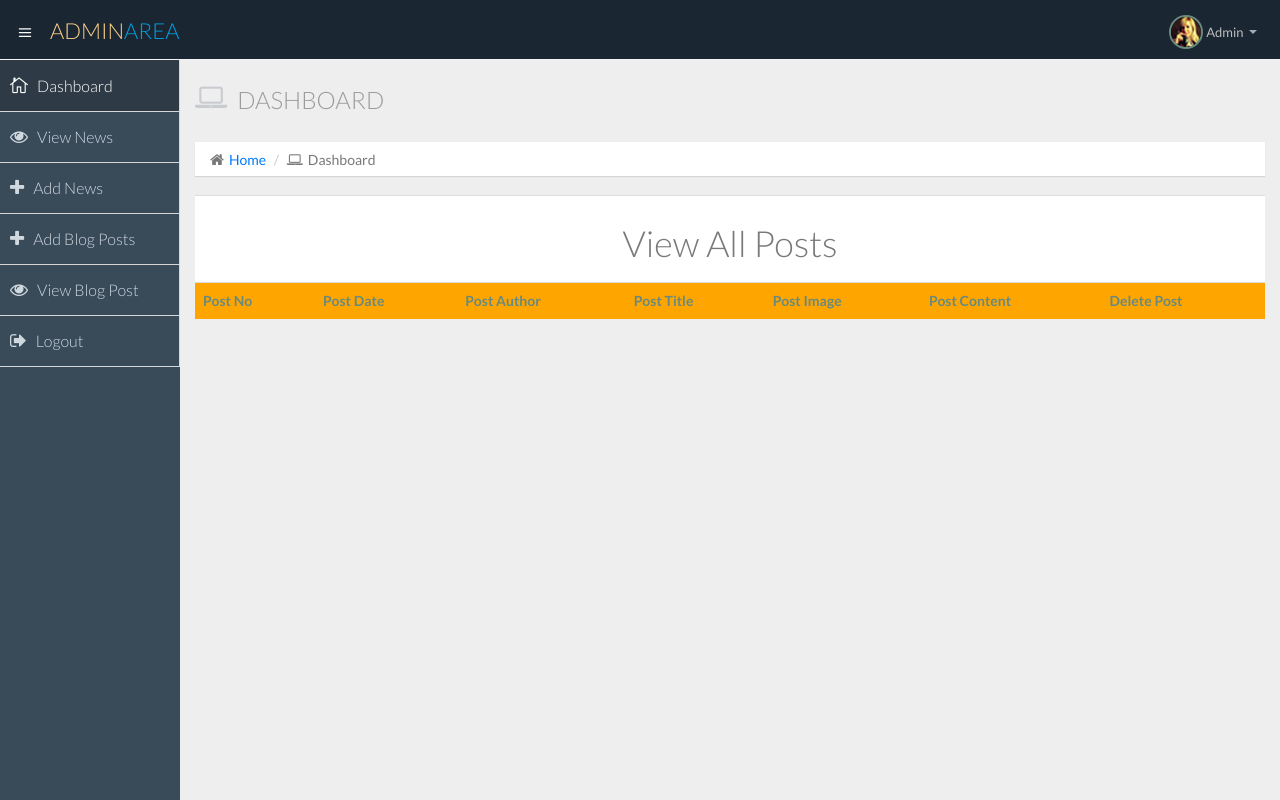
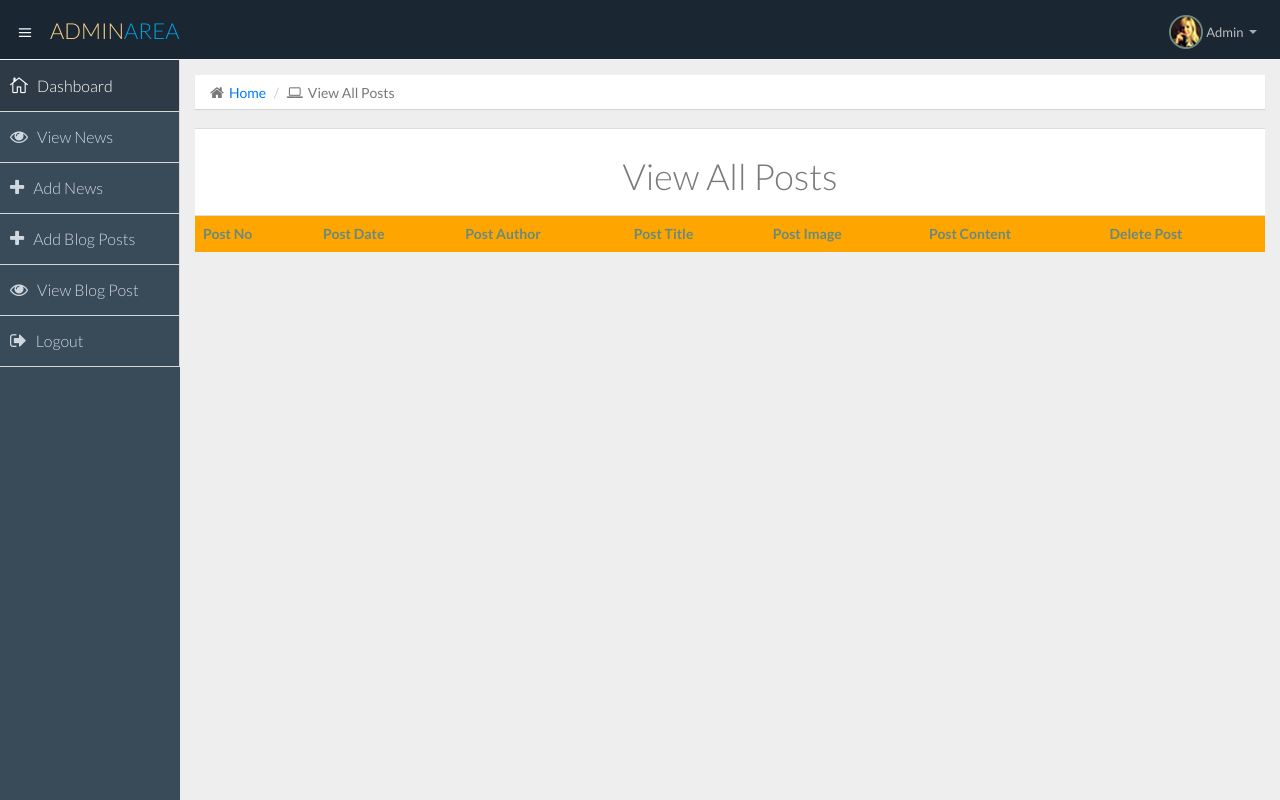
Before and after one commit to DennisDaddy/AdminPanel, a PHP site: page /view_posts.php in a window 1280 px wide. Run offline with PHP 8.4, Linux system fonts and the light colour scheme; data that the repository does not hold is empty.

Commit message:
remove page header

```diff
--- a/view_posts.php
+++ b/view_posts.php
@@ -146,10 +146,10 @@
               <!--overview start-->
         <div class="row">
         <div class="col-lg-12">
-          <h3 class="page-header"><i class="fa fa-laptop"></i> Dashboard</h3>
+
           <ol class="breadcrumb">
             <li><i class="fa fa-home"></i><a href="index.html">Home</a></li>
-            <li><i class="fa fa-laptop"></i>Dashboard</li>
+            <li><i class="fa fa-laptop"></i>View All Posts</li>
             </ol>
 
 
```
